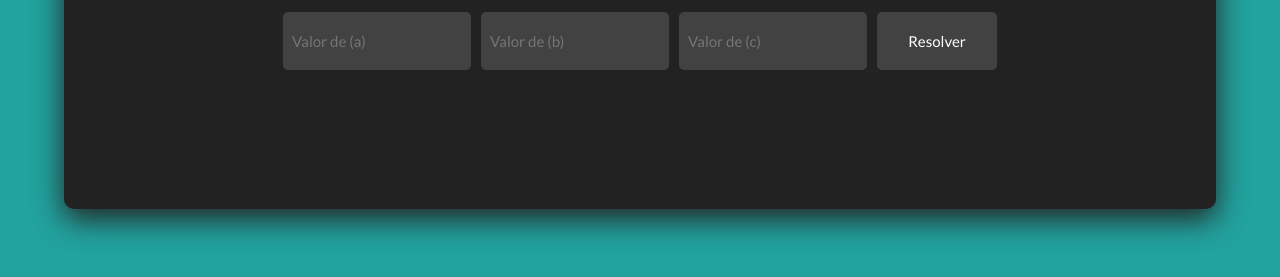
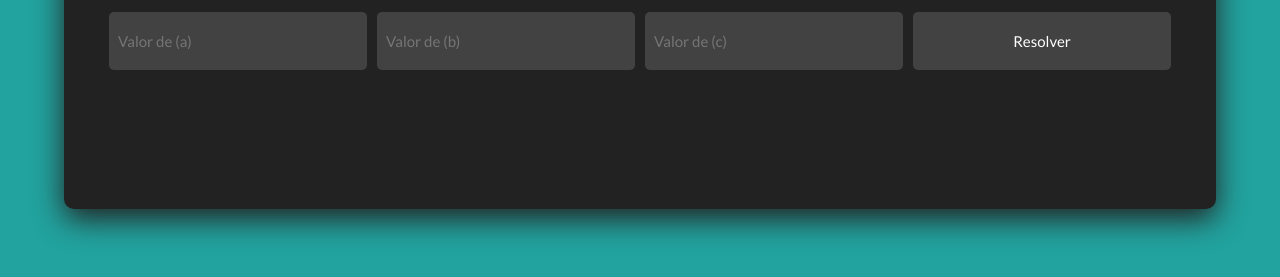
Before and after one commit to Bruno-Sosa-2022/bhaskara, a plain HTML site: page index.html in a window 1280 px wide. Shown: the part 221-498 px from the top of the page. Drawn offline with Linux system fonts and the light colour scheme.

Commit message:
second commit

```diff
--- a/styles.css
+++ b/styles.css
@@ -45,6 +45,7 @@ body {
 
 .operadores input {
     padding: 9px;
+    width: 240px;
     height: 40px;
     margin: 5px 5px;
     border-radius: 5px;
@@ -59,6 +60,7 @@ body {
 .operadores button {
     width: 120px;
     height: 58px;
+    width: 258px;
     margin: 5px 5px;
     border-radius: 5px;
     outline: none;
```
